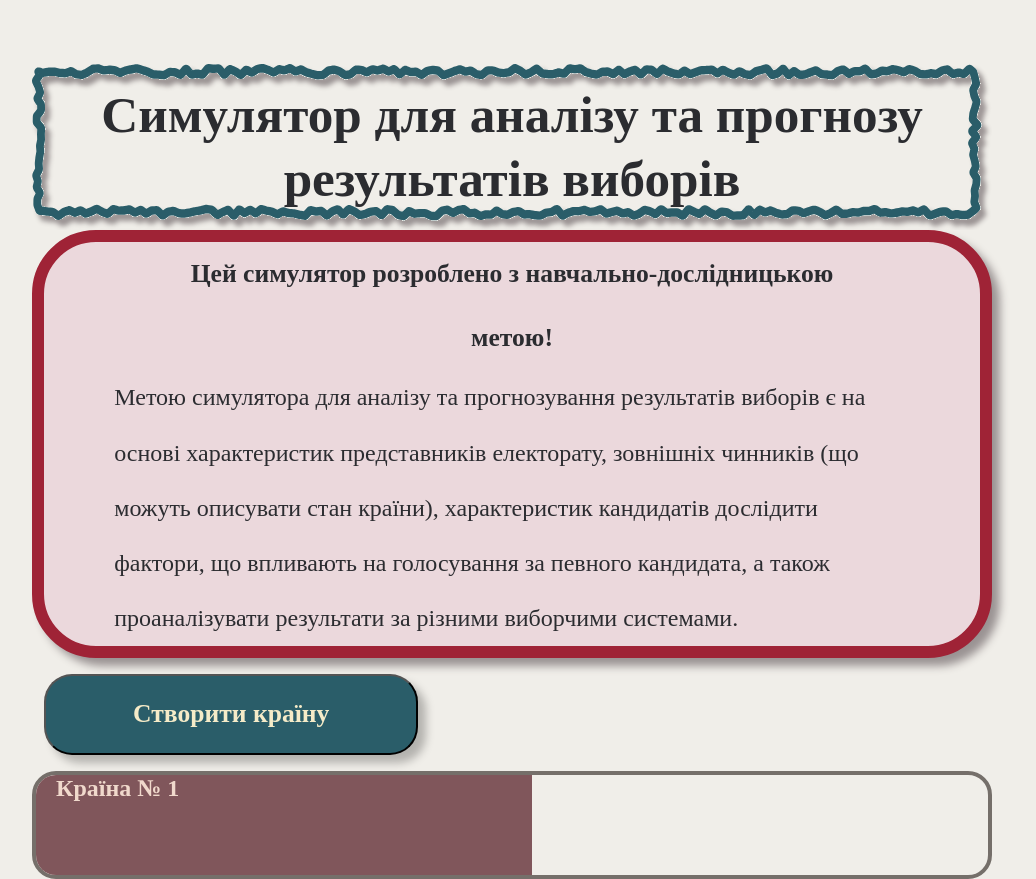
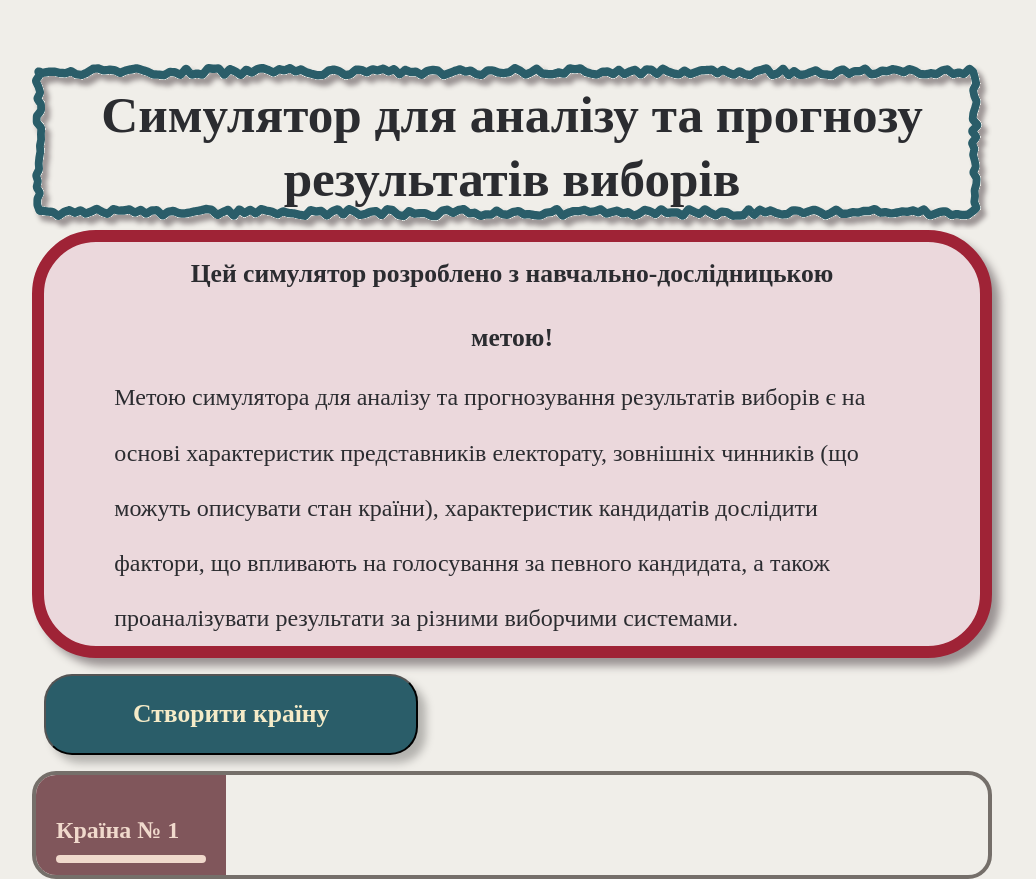
Before and after one commit to IrynaKlosovych/Bachelor-thesis, a React (Vite) app in the folder frontend/: page / in a window 1280 px wide. Both pictures are taken after a click on the button "Створити країну". Shown: the whole page, without its empty margins (128-1164 px from the left). Built offline with nearby package versions, Linux system fonts and the light colour scheme.

Commit message:
fix(ui): correct country name update behavior and refactor styles

```diff
--- a/frontend/src/App.tsx
+++ b/frontend/src/App.tsx
@@ -1,3 +1,4 @@
+import { useEffect } from "react";
 import styles from '../src/styles/App.module.css';
 import useWindowWidth from "./hooks/useWindowWidth";
 import { SCREEN } from "./constants/constants";
@@ -7,6 +8,11 @@ import DefaultLayout from './components/windowSize/DefaultLayout';
 function App() {
   const width = useWindowWidth();
   const isBlocked = width < SCREEN.MIN_WORKING_WIDTH_PX;
+  useEffect(() => {
+    if (isBlocked) {
+      (document.activeElement as HTMLElement | null)?.blur();
+    }
+  }, [isBlocked]);
 
   return (
     <>
--- a/frontend/src/components/country/CountryLayout.tsx
+++ b/frontend/src/components/country/CountryLayout.tsx
@@ -12,7 +12,7 @@ export default function CountryLayout({ id, label }: CountryLayoutProps) {
             className={styles['country-template']}>
             <div>
                 <div className={styles['country-settings-panel']}>
-                    <div className={styles.wrapper}>
+                    <div>
                         <CountryNameInput id={id} label={label}/>
                     </div>
                     <div>
--- a/frontend/src/components/country/CountryNameInput.tsx
+++ b/frontend/src/components/country/CountryNameInput.tsx
@@ -1,19 +1,22 @@
 import { useState } from "react";
 import { useCountryStore } from "../../store/countryStore";
-import styles from "../../styles/country/CountryLayout.module.css";
-
+import styles from "../../styles/country/CountryNameInput.module.css";
 interface CountryNameProps {
     id: string;
     label: string;
 }
 
-export default function CountryNameInput({id, label}:CountryNameProps) {
+export default function CountryNameInput({ id, label }: CountryNameProps) {
     const updateCountryLabel = useCountryStore(
         (state) => state.updateCountryLabel
     );
     const [value, setValue] = useState(label);
     return (
+        <>
+            <div>
                 <input
+                    name={`country_name_${id}`}
+                    id={`country_name_${id}`}
                     className={styles["country-name"]}
                     value={value}
                     onChange={(e) => setValue(e.target.value)}
@@ -28,5 +31,10 @@ export default function CountryNameInput({id, label}:CountryNameProps) {
                         updateCountryLabel(id, trimmed);
                     }}
                 />
+                <div>
+                    <div className={styles.underline}></div>
+                </div>
+            </div>
+        </>
     );
 }
--- a/frontend/src/styles/country/CountryLayout.module.css
+++ b/frontend/src/styles/country/CountryLayout.module.css
@@ -27,6 +27,7 @@
 .country-settings-panel>div {
     width: 50%;
     display: block;
+    height: 100px;
 }
 
 .country-settings-panel>div:last-child {
@@ -34,54 +35,12 @@
     justify-content: flex-end;
 }
 
-/* .country-name {
+.country-settings-panel>div:first-child>div {
+    width: 40%;
     box-sizing: border-box;
     display: flex;
     flex-direction: column;
     justify-content: center;
     align-items: flex-start;
-    padding: 0px 20px;
-
-    width: 40%; */
-    /* height: 100px; */
-
-    /* background: var(--rose-brown);
-
-    font-family: 'Roboto Slab';
-    font-style: normal;
-    font-weight: 700;
-    font-size: 24px;
-    line-height: 233%;
-
-    color: var(--peach-dust);
-
-    border: none;
-    outline: none;
-
-} */
-
-.wrapper {
-    position: relative;
-    width: 300px;
-    height: 100px;
-
-    display: flex;
-    align-items: center;
-
-    padding: 0 20px;
     background: var(--rose-brown);
 }
-
-.country-name {
-    width: 100%;
-    border: none;
-    outline: none;
-    background: transparent;
-
-    font-family: 'Roboto Slab';
-    font-weight: 700;
-    font-size: 24px;
-    line-height: normal;
-
-    color: var(--peach-dust);
-}
--- /dev/null
+++ b/frontend/src/styles/country/CountryNameInput.module.css
@@ -0,0 +1,34 @@
+.country-name {
+    box-sizing: border-box;
+    padding: 30px 20px 0;
+    width: 100%;
+
+    height: 80px;
+
+    background: transparent;
+
+    font-family: 'Roboto Slab';
+    font-style: normal;
+    font-weight: 700;
+    font-size: clamp(18px, 2vw, 24px);
+    line-height: 233%;
+
+    color: var(--peach-dust);
+
+    border: none;
+    outline: none;
+}
+
+input+div {
+    width: 100%;
+    height: 20px;
+}
+
+div.underline {
+    box-sizing: border-box;
+    height: 2px;
+    margin: 0px 20px;
+
+    border: 4px solid var(--peach-dust);
+    border-radius: 999px;
+}
```
Lines whose indentation alone changed are shown as unchanged.
